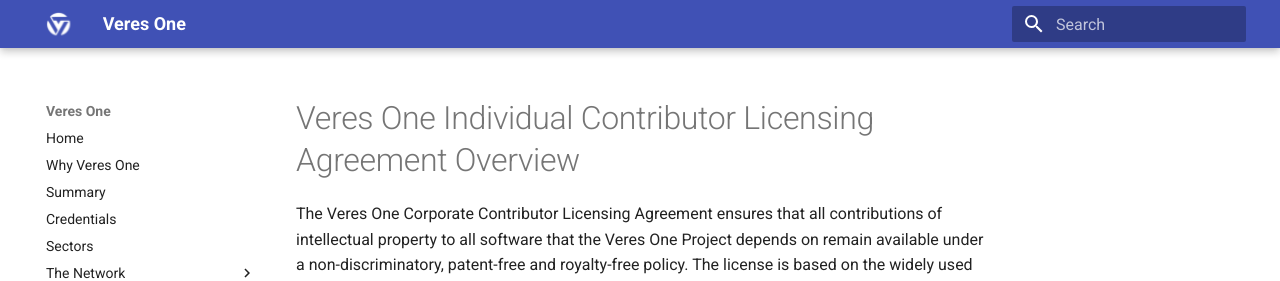
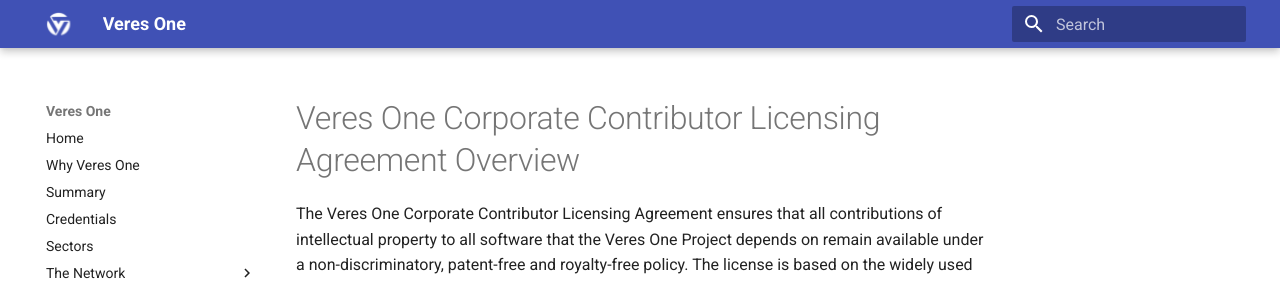
Before and after one commit to veres-one/docs.veres.one, an MkDocs documentation site: the page built from docs/agreements/ccla.md, in a window 1280 px wide and 900 px high. Shown: the top 281 px of the window. Built offline with MkDocs 1.6.1 and Material for MkDocs 9.7.7, drawn with Linux system fonts in a browser that asks for light colours; old or Windows-style settings are respelled for this version of MkDocs.

Commit message:
Corporate License, fixes title typo

```diff
--- a/docs/agreements/ccla.md
+++ b/docs/agreements/ccla.md
@@ -1,4 +1,4 @@
-# Veres One Individual Contributor Licensing Agreement Overview
+# Veres One Corporate Contributor Licensing Agreement Overview
 
 The Veres One Corporate Contributor Licensing Agreement ensures that
 all contributions of intellectual property to all software that the
```
